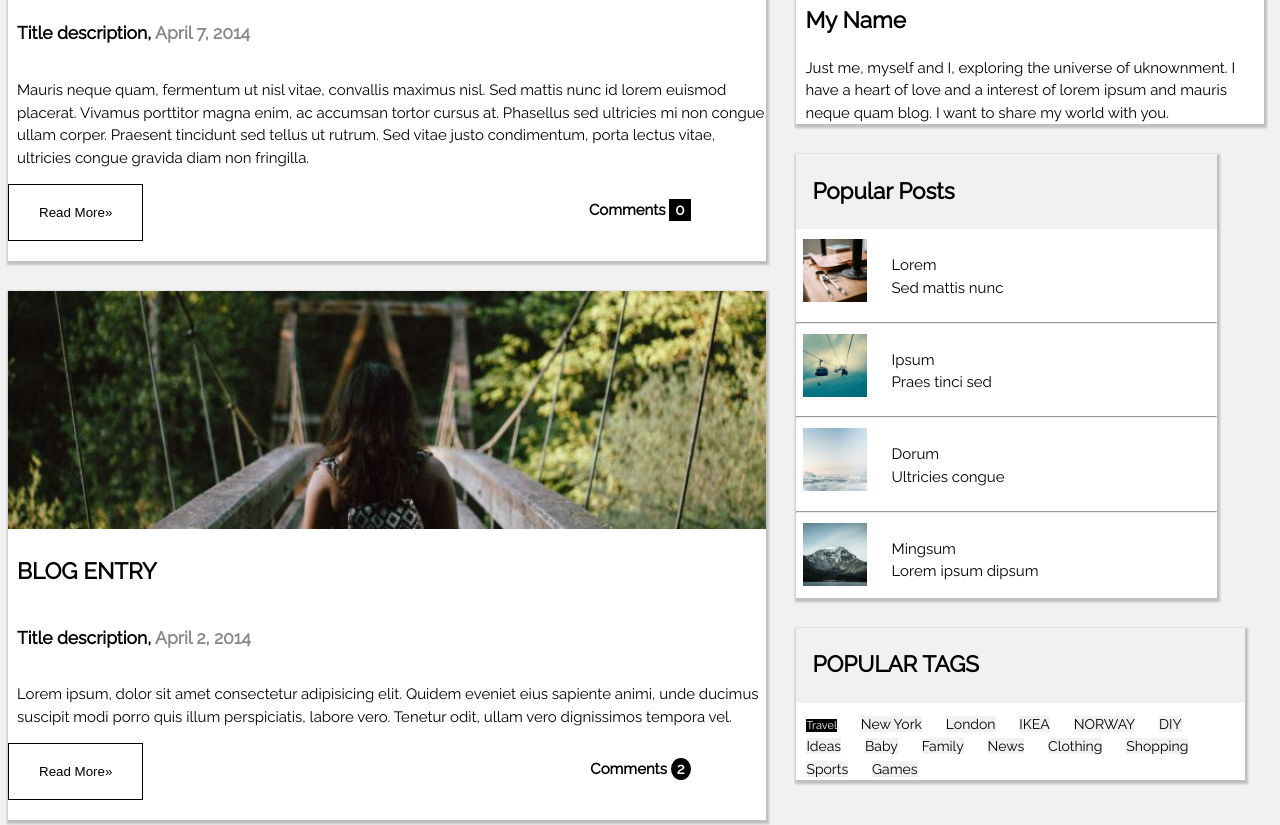
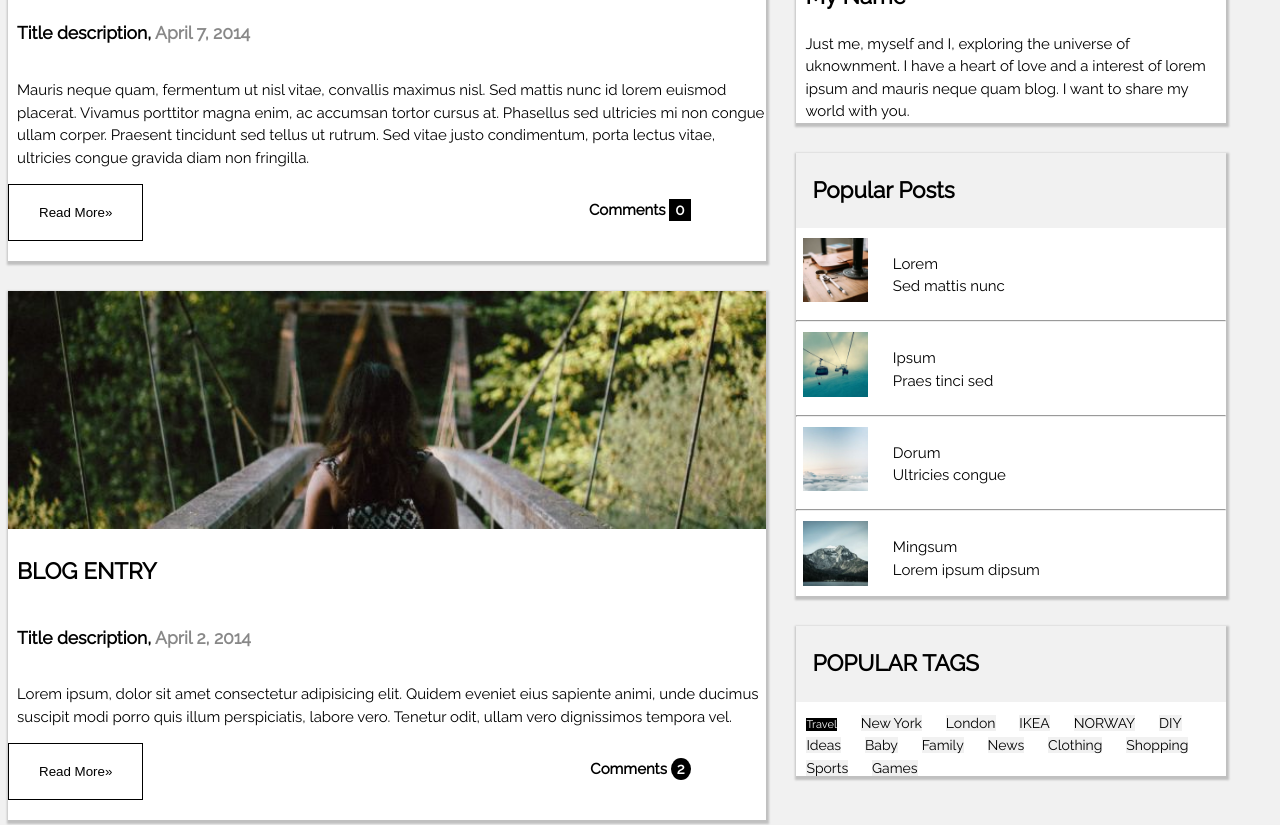
Before and after one commit to Godden13/my-blog-project, a plain HTML site: page index.html in a window 1280 px wide. Shown: the part 564-1389 px from the top of the page. Drawn offline with Linux system fonts and the light colour scheme.

Commit message:
make required corections

```diff
--- a/assets/styles/style.css
+++ b/assets/styles/style.css
@@ -43,7 +43,7 @@ strong {
 }
 
 .big2 {
-  width: 37%;
+  width: 34%;
 }
 
 .container1 {
@@ -116,7 +116,7 @@ button:hover {
 }
 
 .container4 {
-  max-width: 90%;
+  max-width: 100%%;
   background-color: #fff;
   box-shadow: 1px 2px 2px 2px #c0c0c0;
   margin-bottom: 30px;
@@ -171,8 +171,8 @@ button:hover {
 }
 
 .container5 {
-  width: 96%;
-  height: fit-content;
+  width: 100%;
+  height: 150px;
   background-color: #fff;
   box-shadow: 1px 2px 2px 2px #c0c0c0;
   margin-bottom: 30px;
@@ -189,6 +189,7 @@ button:hover {
   background-color: #f1f1f1;
   margin: 10px;
   font-size: 14px;
+  margin-bottom: 40px;
 }
 
 .thefoot {
```
